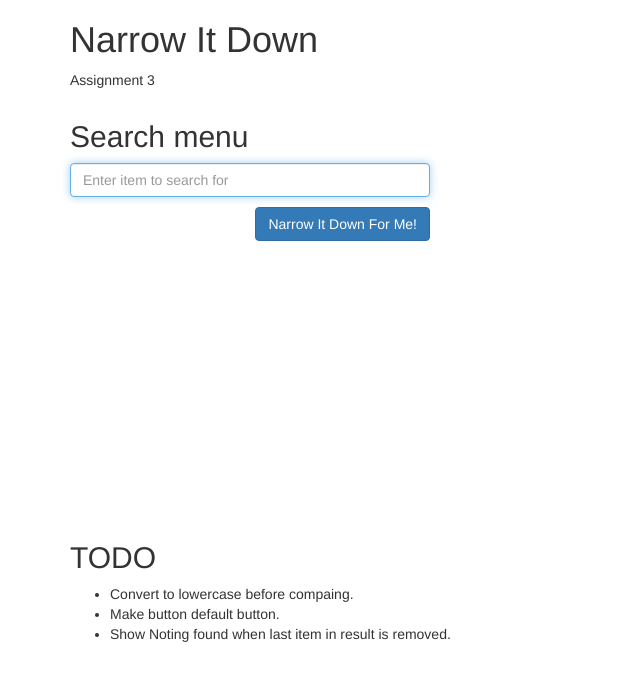
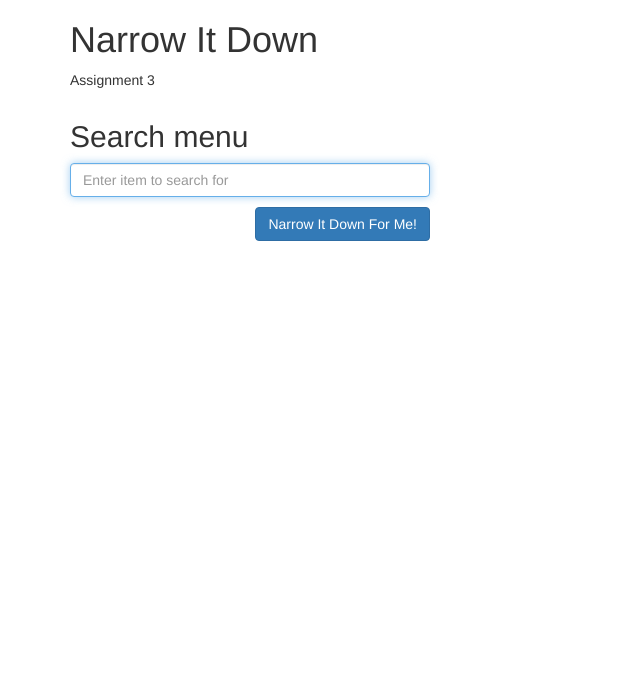
Before and after one commit to Sidthree5/Coursera, a plain HTML site: page Assignment_3/index.html in a window 1280 px wide. Shown: the whole page, without its empty margins (0-640 px from the left). Drawn offline with nearby package versions, Linux system fonts and the light colour scheme; no server answers.

Commit message:
Update index.html

```diff
--- a/Assignment_3/index.html
+++ b/Assignment_3/index.html
@@ -57,14 +57,6 @@
       </div>
     </div>
 
-    <div style="margin-top: 300px;">
-      <h2>TODO</h2>
-      <ul>
-        <li>Convert to lowercase before compaing.</li>
-        <li>Make button default button.</li>
-        <li>Show Noting found when last item in result is removed.</li>
-      </ul>
-    </div>
 
   <!-- LOCAL framework script files -->
   <!--<script src="../bower_components/jquery/dist/jquery.min.js"></script>
```
